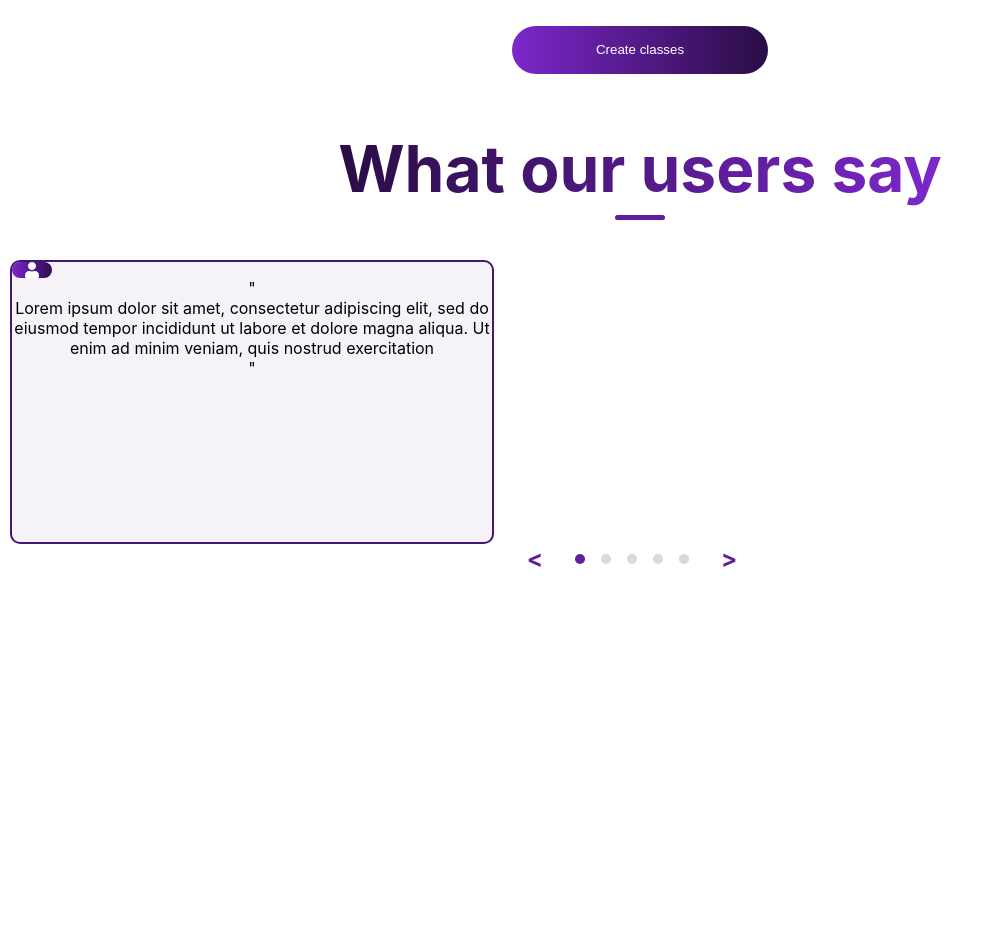
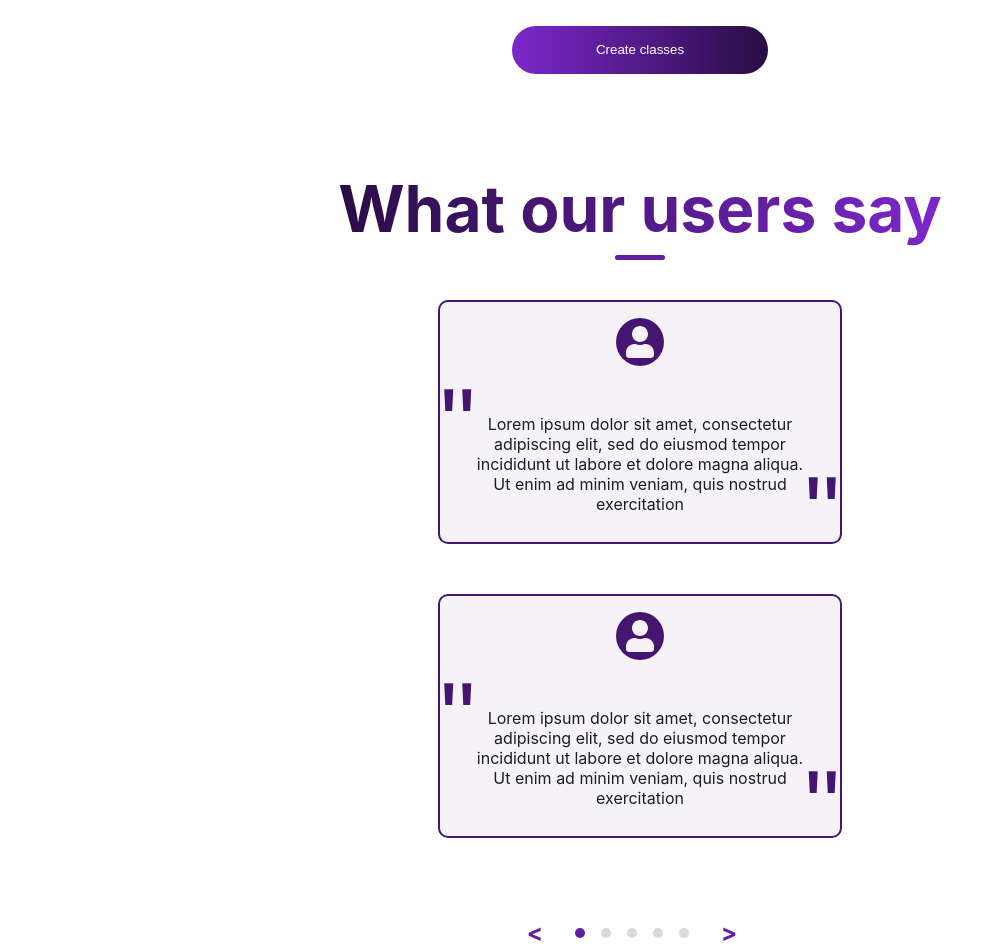
Before and after one commit to Sathursan-S/ProjectOneEd, a React (Create React App) app in the folder Frontend/: page / in a window 1280 px wide. Shown: the part 2820-3767 px from the top of the page, without its empty margins (0-994 px from the left). Before the commit the page ends 3393 px from the top, so only its background shows below. Built offline with nearby package versions, Linux system fonts and the light colour scheme.

Commit message:
landinpage-testimonial-01

```diff
--- a/Frontend/src/Components/Testimonial/Testimonial.css
+++ b/Frontend/src/Components/Testimonial/Testimonial.css
@@ -1,15 +1,65 @@
 .testimonial{
     display: flex;
     flex-direction: column;
-    width: 30rem;
+    width: 25rem;
     height: 15rem;
 
     background: #F5F3F8;
 
 
-
+    margin-bottom: 5vh;
     border-radius: 10px;
-    margin-left: 10px;
-    margin-right: 10px;
+    align-items: center;
     border: 2px solid #451671;
 }
+
+.profile-icon{
+    width:3rem;
+    height: 3rem;
+    display: flex;
+    color: #F5F3F8;
+    border-radius: 3rem;
+    align-items: center;
+    justify-content: center;
+    background:#451671 ;
+    font-size: xx-large;
+    margin-top: 2vh;
+}
+.comments{
+
+    display: flex;
+    flex-direction: column;
+}
+
+.comments>span:nth-child(1){
+    font-size:100px ;
+
+    align-items: flex-start;
+    justify-content: flex-start;
+    margin-right: auto;
+    position: absolute;
+    height: 70px;
+    color:#451671 ;
+    font-family:Arial, Helvetica, sans-serif;
+
+}
+
+.comments>span:nth-child(3){
+    font-size:100px ;
+    margin:none;
+    padding: none;
+    margin-left: auto;
+    height: 40px;
+    color:#451671 ;
+    font-family:Arial, Helvetica, sans-serif;
+
+}
+.comments>span:nth-child(2){
+
+    margin-left: 2rem;
+    margin-right: 2rem;
+    margin-top: 6vh;
+    height: 40px;
+    color: #1E1E1E;
+
+}
--- a/Frontend/src/Components/Testimonial/Testimonial.jsx
+++ b/Frontend/src/Components/Testimonial/Testimonial.jsx
@@ -5,23 +5,19 @@ import './Testimonial.css'
 const Testimonial = () => {
   return (
       <div className='testimonial'>
-        <div className="account-icon">
+        <div className="profile-icon">
                 <FaUser/>
         </div>
 
-          <div className="invertedcommo">
-              <span>"</span>
-          </div>
-          <div className="comments">
+      <div className="comments">
+                <span>"</span>
               <span>Lorem ipsum dolor sit amet, consectetur adipiscing elit, sed do eiusmod tempor
                     incididunt ut labore et dolore magna aliqua.
                   Ut enim ad minim veniam, quis nostrud exercitation
-              </span>
+        </span>
+        <span>"</span>
           </div>
-          <div className="invertedcommo">
-              <span>"</span>
 
-          </div>
 
     </div>
   )
--- a/Frontend/src/Pages/LandingPage/LandingPage.css
+++ b/Frontend/src/Pages/LandingPage/LandingPage.css
@@ -111,7 +111,21 @@ color: #611E9E;
 
 }
 
-.testimonial{
+.testimonials{
     padding-bottom: 5vh;
+    display: grid;
+    grid-template-columns: repeat(auto-fit, minmax(250px, 1fr));
+    gap: 10px; /* Adjust the gap as needed */
+    margin-left: auto;
+    margin-right: auto;
+    align-items: center;
+    justify-content: center;
+}
+.testimonial-container{
+    display: flex;
+    flex-direction: column;
+    align-items: center;
 
+    margin-left: auto;
+    margin-right: auto;
 }
--- a/Frontend/src/Pages/LandingPage/LandingPage.jsx
+++ b/Frontend/src/Pages/LandingPage/LandingPage.jsx
@@ -137,7 +137,8 @@ const LandingPage = () => {
         <span>What our users say</span>
         <hr />
         <div className="testimonials">
-            <Testimonial/>
+          <Testimonial />
+          <Testimonial/>
         </div>
         <div className="slide-move">
           <span>&lt;</span>
```
